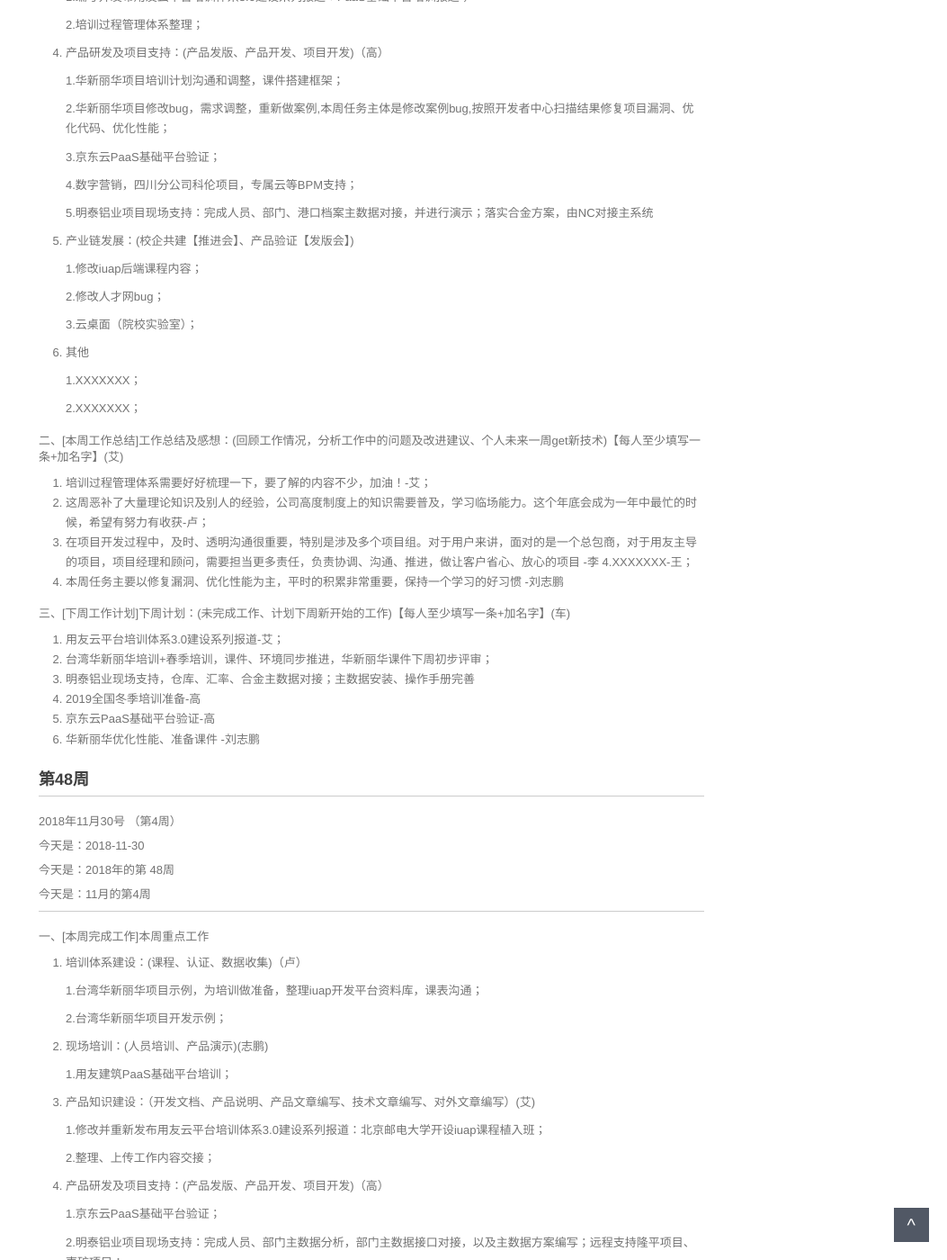
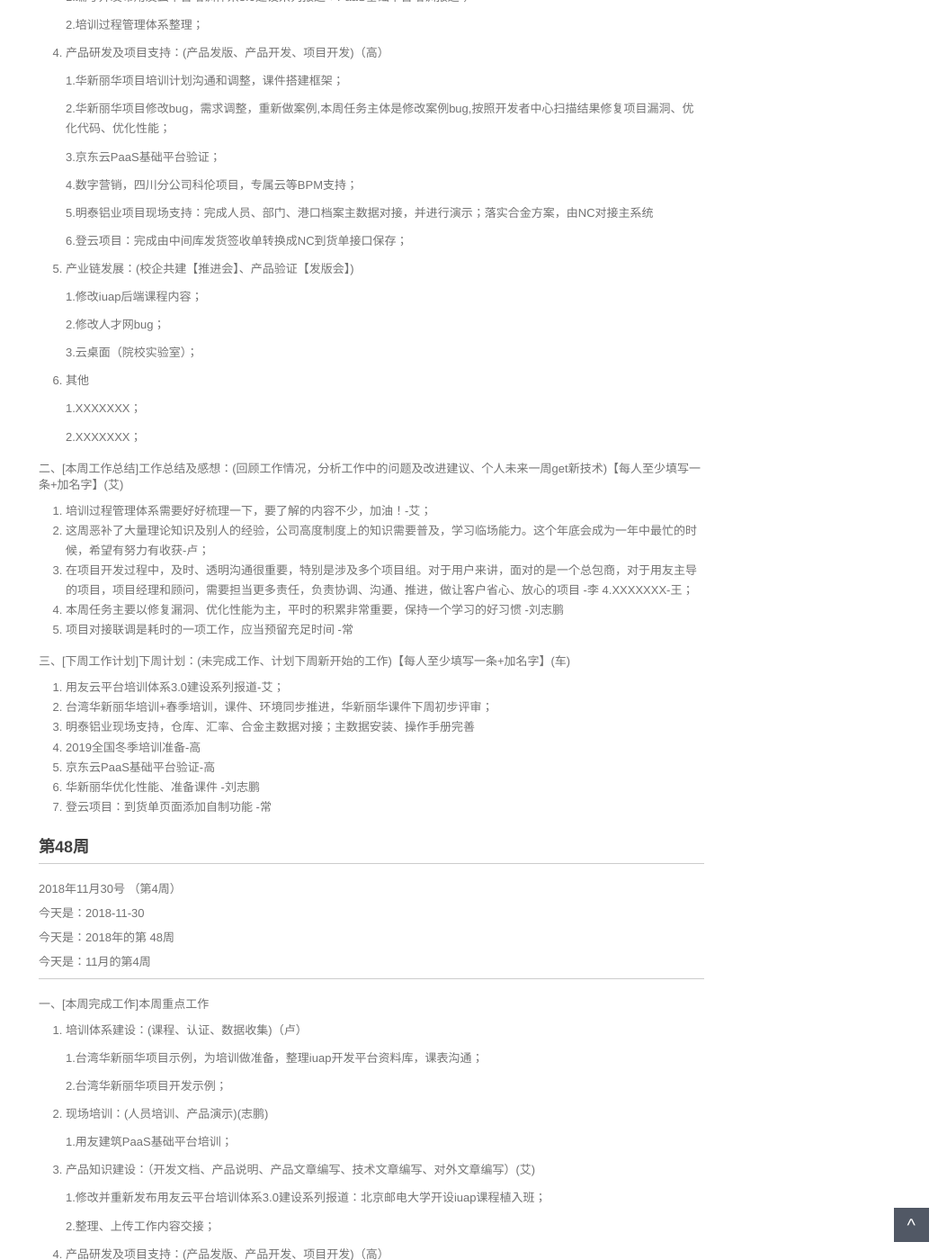
Before and after one commit to walllFlower/blog, a Jekyll site: the page built from _posts/2018-07-17-day_report_cxz.md, in a window 1280 px wide and 1400 px high, scrolled down 852 px. Shown: the whole window at 90% size, without its empty margins (227-1280 px from the left). Built offline with Jekyll 4.4.1, drawn with Linux system fonts in a browser that asks for light colours; comment, search, counter and statistics services are not loaded.

Commit message:
Update 2018-07-17-day_report_cxz.md

```diff
--- a/_posts/2018-07-17-day_report_cxz.md
+++ b/_posts/2018-07-17-day_report_cxz.md
@@ -58,6 +58,8 @@ categories: 技术运营工作周报
 
     5.明泰铝业项目现场支持：完成人员、部门、港口档案主数据对接，并进行演示；落实合金方案，由NC对接主系统
 
+    6.登云项目：完成由中间库发货签收单转换成NC到货单接口保存；
+
 5. 产业链发展：(校企共建【推进会】、产品验证【发版会】)
 
     1.修改iuap后端课程内容；
@@ -79,6 +81,7 @@ categories: 技术运营工作周报
 3. 在项目开发过程中，及时、透明沟通很重要，特别是涉及多个项目组。对于用户来讲，面对的是一个总包商，对于用友主导的项目，项目经理和顾问，需要担当更多责任，负责协调、沟通、推进，做让客户省心、放心的项目 -李
 4.XXXXXXX-王；
 5. 本周任务主要以修复漏洞、优化性能为主，平时的积累非常重要，保持一个学习的好习惯 -刘志鹏
+6. 项目对接联调是耗时的一项工作，应当预留充足时间 -常
 
 三、[下周工作计划]下周计划：(未完成工作、计划下周新开始的工作)【每人至少填写一条+加名字】(车)
 
@@ -88,6 +91,7 @@ categories: 技术运营工作周报
 4. 2019全国冬季培训准备-高
 5. 京东云PaaS基础平台验证-高
 6. 华新丽华优化性能、准备课件 -刘志鹏
+7. 登云项目：到货单页面添加自制功能 -常
 
 
 
```
